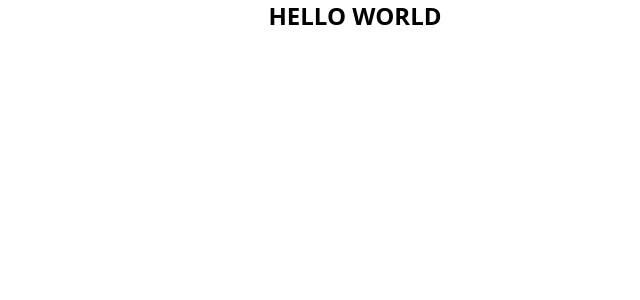
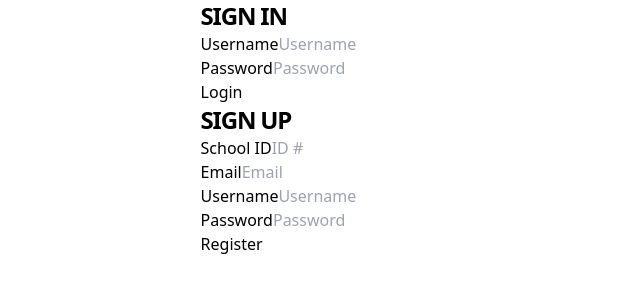
Before and after one commit to stolenfallen1/DIGIBRI-v2, a React (Vite) app: page / in a window 1280 px wide. Shown: the top 300 px of the page, without its empty margins (285-925 px from the left). Built offline with nearby package versions, Linux system fonts and the light colour scheme.

Commit message:
Login and Register component, no styling yet

```diff
--- a/package.json
+++ b/package.json
@@ -14,6 +14,7 @@
     "postcss": "^8.4.23",
     "react": "^18.2.0",
     "react-dom": "^18.2.0",
+    "react-router-dom": "^6.12.0",
     "tailwindcss": "^3.3.2"
   },
   "devDependencies": {
--- a/src/App.tsx
+++ b/src/App.tsx
@@ -1,7 +1,16 @@
+import Login from "./View/Login";
+import Dashboard from "./View/Dashboard";
+import { BrowserRouter, Routes, Route } from "react-router-dom";
+
 function App() {
   return (
     <div className="p-0 m-0 box-border">
-      <h1 className="font-bold text-2xl text-center">HELLO WORLD</h1>
+      <BrowserRouter>
+        <Routes>
+          <Route path="/" element={<Login />} />
+          <Route path="/Dashboard" element={<Dashboard />} />
+        </Routes>
+      </BrowserRouter>
     </div>
   );
 }
--- a/src/Components/Forms/LoginForm.tsx
+++ b/src/Components/Forms/LoginForm.tsx
@@ -0,0 +1,30 @@
+const LoginForm = () => {
+  return (
+    <>
+      <div className="flex justify-center items-center">
+        <form>
+          <h3 className="font-bold text-2xl tracking-tighter">SIGN IN</h3>
+          {/* Username */}
+          <div>
+            <div>
+              <label>Username</label>
+              <input type="text" placeholder="Username" />
+            </div>
+          </div>
+          {/* Password */}
+          <div>
+            <div>
+              <label>Password</label>
+              <input type="password" placeholder="Password" />
+            </div>
+          </div>
+          <div>
+            <button>Login</button>
+          </div>
+        </form>
+      </div>
+    </>
+  );
+};
+
+export default LoginForm;
--- a/src/Components/Forms/RegisterForm.tsx
+++ b/src/Components/Forms/RegisterForm.tsx
@@ -0,0 +1,44 @@
+const RegisterForm = () => {
+  return (
+    <>
+      <div className="flex justify-center items-center">
+        <form>
+          <h3 className="font-bold text-2xl tracking-tighter">SIGN UP</h3>
+          {/* School ID */}
+          <div>
+            <div>
+              <label>School ID</label>
+              <input type="text" placeholder="ID #" />
+            </div>
+          </div>
+          {/* Email */}
+          <div>
+            <div>
+              <label>Email</label>
+              <input type="email" placeholder="Email" />
+            </div>
+          </div>
+          {/* Username */}
+          <div>
+            <div>
+              <label>Username</label>
+              <input type="text" placeholder="Username" />
+            </div>
+          </div>
+          {/* Password */}
+          <div>
+            <div>
+              <label>Password</label>
+              <input type="password" placeholder="Password" />
+            </div>
+          </div>
+          <div>
+            <button>Register</button>
+          </div>
+        </form>
+      </div>
+    </>
+  );
+};
+
+export default RegisterForm;
--- a/src/View/Dashboard.tsx
+++ b/src/View/Dashboard.tsx
@@ -0,0 +1,5 @@
+const Dashboard = () => {
+  return <div>Dashboard</div>;
+};
+
+export default Dashboard;
--- a/src/View/Login.tsx
+++ b/src/View/Login.tsx
@@ -0,0 +1,13 @@
+import LoginForm from "../Components/Forms/LoginForm";
+import RegisterForm from "../Components/Forms/RegisterForm";
+
+const Login = () => {
+  return (
+    <div>
+      <LoginForm />
+      <RegisterForm />
+    </div>
+  );
+};
+
+export default Login;
```
Also changed, not shown: 1 other file (tests, documents, lock files or other folders).
